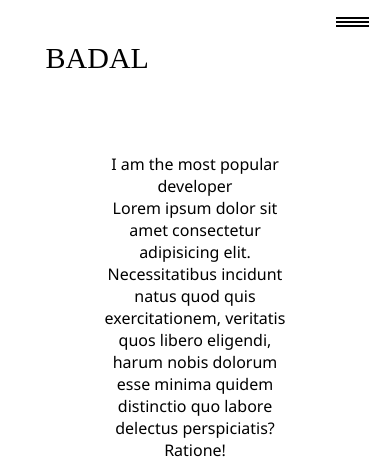
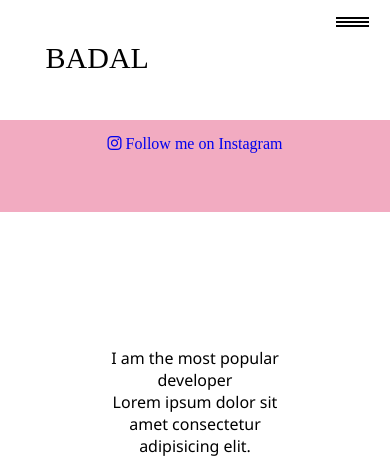
Before and after one commit to Badalthakur07/Badal7, a plain HTML site: page index.html in a window 390 px wide. Shown: the top 458 px of the page. Drawn offline with Linux system fonts and the light colour scheme.

Commit message:
Update responsive.css

```diff
--- a/responsive.css
+++ b/responsive.css
@@ -87,6 +87,25 @@
     background-color:white;
     height: 2px;
     margin: 2px;
+}
+
+
+.insta{
+    background-color: rgb(242, 171, 193);
+    padding: 16vh 0 7vh 0 ;
+    text-align: center;
+
+}
+
+.ins{
+    width: 10px;
+    height: 10px;
+    text-decoration: none;
+    text-align: center;
+
+
+
+
 }
 
 .firstsection{
```
